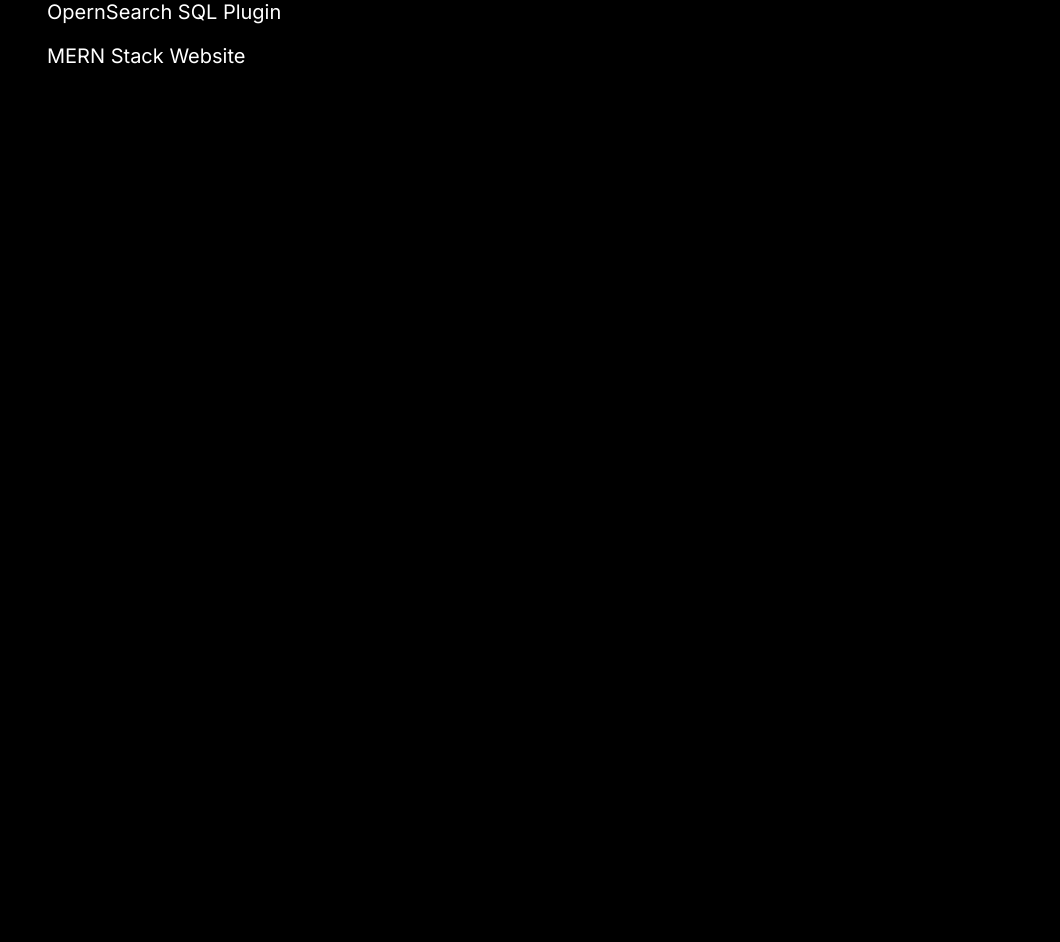
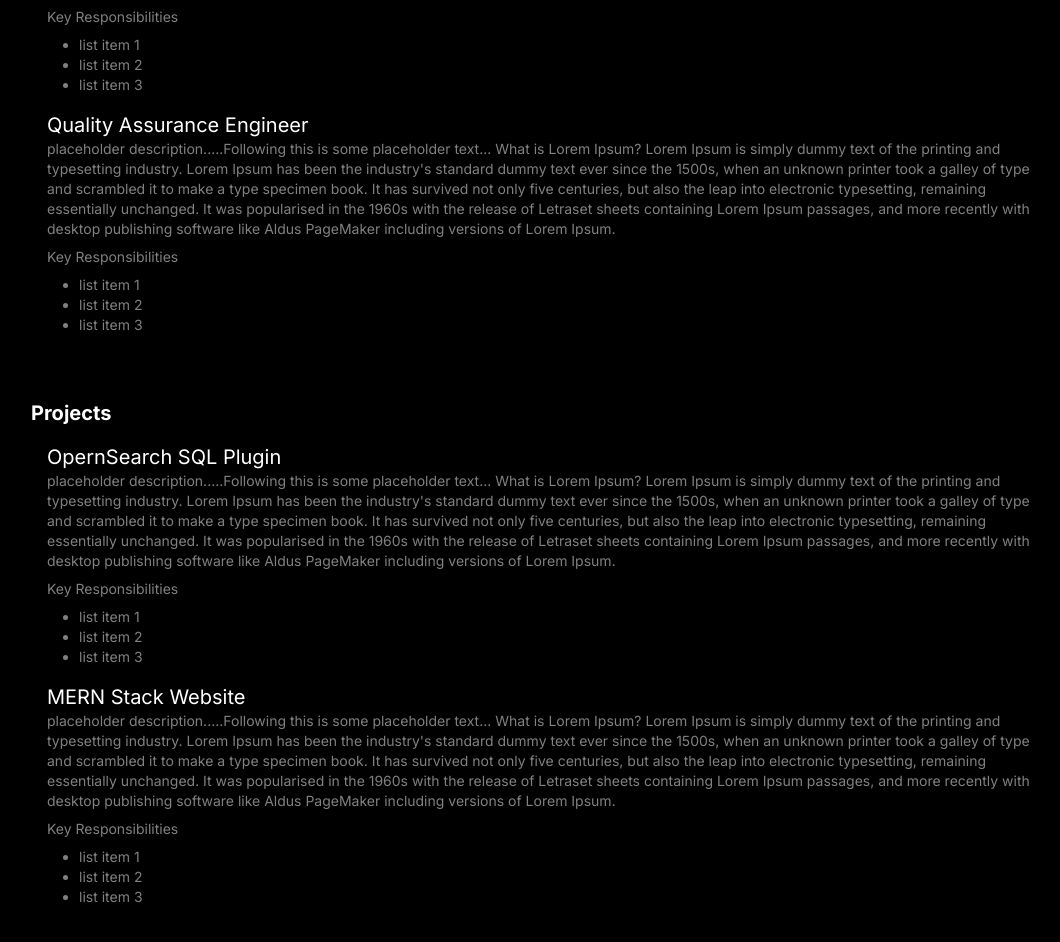
Before and after one commit to GabeFernandez310/GabeFernandez310.github.io, a Next.js app: page / in a window 1280 px wide. Shown: the part 1040-1982 px from the top of the page, without its empty margins (97-1157 px from the left). Before the commit the page ends 1206 px from the top, so only its background shows below. Built offline with nearby package versions, Linux system fonts and the light colour scheme.

Commit message:
Added placeholder text and logo
Signed-off-by: Gabriel Fernandez <gafernan@sfu.ca>

```diff
--- a/app/page.tsx
+++ b/app/page.tsx
@@ -45,6 +45,8 @@
           </h2>
         </a>
 
+        <img className="justify-end" src="../myLogo-GabrielFernandez.png">
+        </img>
       </div>
 
       <div id="about_me" className="mt-16 mb-32 text-left lg:mb-0 lg:w-full lg:max-w-5xl lg:grid-cols-4 lg:text-left">
@@ -91,8 +93,23 @@
           <h2 className="text-xl">
             Software Developer I
           </h2>
-          <p className="m-0 max-w-[30ch] text-sm opacity-50">
-              {/* Text goes here */}
+          <p className="m-0 text-sm opacity-50">
+              placeholder description.....Following this is some placeholder text... What is Lorem Ipsum?
+Lorem Ipsum is simply dummy text of the printing and typesetting industry. Lorem Ipsum has been the industry&apos;s standard dummy text ever since the 1500s, when an unknown printer took a galley of type and scrambled it to make a type specimen book. It has survived not only five centuries, but also the leap into electronic typesetting, remaining essentially unchanged. It was popularised in the 1960s with the release of Letraset sheets containing Lorem Ipsum passages, and more recently with desktop publishing software like Aldus PageMaker including versions of Lorem Ipsum.
+
+
+              <h1 className="mt-2">Key Responsibilities</h1>
+              <ul className="ml-8 mt-2 list-disc">
+                <li>
+                  list item 1
+                </li>
+                <li>
+                  list item 2
+                </li>
+                <li>
+                  list item 3
+                </li>
+              </ul>
           </p>
         </div>
 
@@ -100,8 +117,23 @@
           <h2 className="text-xl">
             Quality Assurance Engineer
           </h2>
-          <p className="m-0 max-w-[30ch] text-sm opacity-50">
-              {/* Text goes here */}
+          <p className="m-0 text-sm opacity-50">
+              placeholder description.....Following this is some placeholder text... What is Lorem Ipsum?
+Lorem Ipsum is simply dummy text of the printing and typesetting industry. Lorem Ipsum has been the industry&apos;s standard dummy text ever since the 1500s, when an unknown printer took a galley of type and scrambled it to make a type specimen book. It has survived not only five centuries, but also the leap into electronic typesetting, remaining essentially unchanged. It was popularised in the 1960s with the release of Letraset sheets containing Lorem Ipsum passages, and more recently with desktop publishing software like Aldus PageMaker including versions of Lorem Ipsum.
+
+
+              <h1 className="mt-2">Key Responsibilities</h1>
+              <ul className="ml-8 mt-2 list-disc">
+                <li>
+                  list item 1
+                </li>
+                <li>
+                  list item 2
+                </li>
+                <li>
+                  list item 3
+                </li>
+              </ul>
           </p>
         </div>
       </div>
@@ -115,8 +147,23 @@
           <h2 className="text-xl">
             OpernSearch SQL Plugin
           </h2>
-          <p className="m-0 max-w-[30ch] text-sm opacity-50">
-              {/* Text goes here */}
+          <p className="m-0 text-sm opacity-50">
+              placeholder description.....Following this is some placeholder text... What is Lorem Ipsum?
+Lorem Ipsum is simply dummy text of the printing and typesetting industry. Lorem Ipsum has been the industry&apos;s standard dummy text ever since the 1500s, when an unknown printer took a galley of type and scrambled it to make a type specimen book. It has survived not only five centuries, but also the leap into electronic typesetting, remaining essentially unchanged. It was popularised in the 1960s with the release of Letraset sheets containing Lorem Ipsum passages, and more recently with desktop publishing software like Aldus PageMaker including versions of Lorem Ipsum.
+
+
+              <h1 className="mt-2">Key Responsibilities</h1>
+              <ul className="ml-8 mt-2 list-disc">
+                <li>
+                  list item 1
+                </li>
+                <li>
+                  list item 2
+                </li>
+                <li>
+                  list item 3
+                </li>
+              </ul>
           </p>
         </div>
 
@@ -124,8 +171,23 @@
           <h2 className="text-xl">
             MERN Stack Website
           </h2>
-          <p className="m-0 max-w-[30ch] text-sm opacity-50">
-              {/* Text goes here */}
+          <p className="m-0 text-sm opacity-50">
+              placeholder description.....Following this is some placeholder text... What is Lorem Ipsum?
+Lorem Ipsum is simply dummy text of the printing and typesetting industry. Lorem Ipsum has been the industry&apos;s standard dummy text ever since the 1500s, when an unknown printer took a galley of type and scrambled it to make a type specimen book. It has survived not only five centuries, but also the leap into electronic typesetting, remaining essentially unchanged. It was popularised in the 1960s with the release of Letraset sheets containing Lorem Ipsum passages, and more recently with desktop publishing software like Aldus PageMaker including versions of Lorem Ipsum.
+
+
+              <h1 className="mt-2">Key Responsibilities</h1>
+              <ul className="ml-8 mt-2 list-disc">
+                <li>
+                  list item 1
+                </li>
+                <li>
+                  list item 2
+                </li>
+                <li>
+                  list item 3
+                </li>
+              </ul>
           </p>
         </div>
       </div>
```
Also changed, not shown: public/myLogo-GabrielFernandez.png (added).
